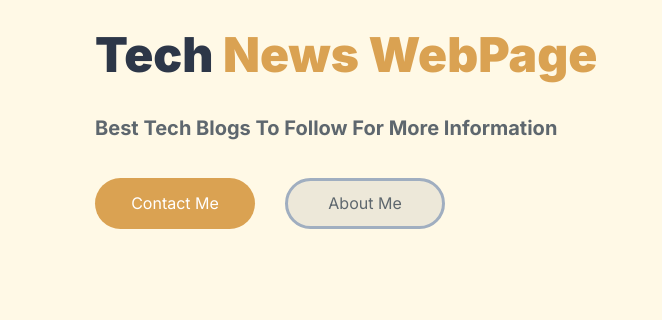
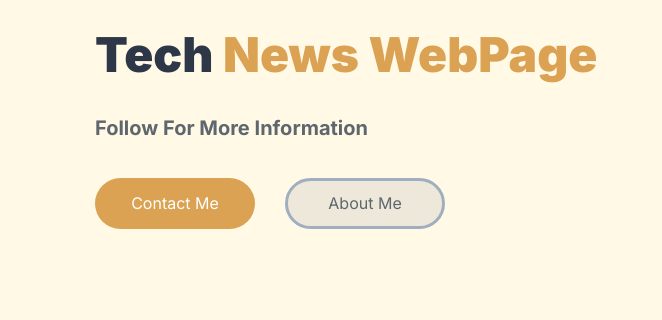
Before and after one commit to Ammar1477/Spm, a plain HTML site: page index.html in a window 1280 px wide. Shown: the part 159-479 px from the top of the page, 0-662 px from the left. Drawn offline with nearby package versions, Linux system fonts and the light colour scheme; a script that the page names is missing.

Commit message:
text removed

```diff
--- a/index.html
+++ b/index.html
@@ -117,7 +117,7 @@
             Tech <b>News&nbsp;WebPage</b>
           </h1>
           <p class="h3">
-            Best Tech Blogs To Follow For More Information
+            Follow For More Information
           </p>
           <div class="btn-group">
             <a href="#" class="btn btn-primary">Contact Me</a>
```
